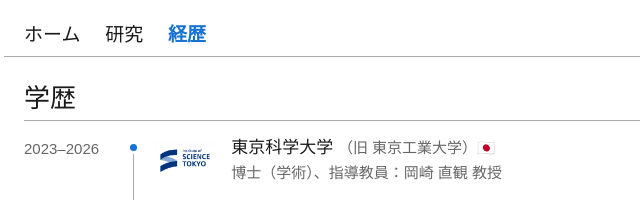
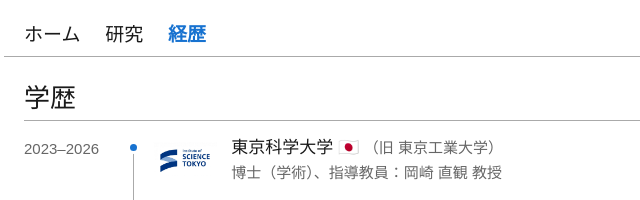
Before and after one commit to ryuryukke/ryuryukke.github.io, a plain HTML site: page cv.html in a window 1280 px wide. Both pictures are taken after a click on the button "EN/JA". Shown: the top 200 px of the page, 86-726 px from the left. Drawn offline with Linux system fonts and the light colour scheme; a web font is replaced by a local one.

Commit message:
Tidy flag position in CV Education

```diff
--- a/cv.html
+++ b/cv.html
@@ -48,9 +48,9 @@
                 <ul class="timeline">
                   <li><span class="tl-year">2023–2026</span>
                     <div class="tl-title"><img class="icon tl-logo" src="images/science_tokyo.jpg" alt="">
-                      <span class="en">Institute of Science Tokyo 🇯🇵<span class="tl-note">(formerly Tokyo Institute of
+                      <span class="en">Institute of Science Tokyo 🇯🇵 <span class="tl-note">(formerly Tokyo Institute of
                           Technology)</span></span>
-                      <span class="ja">東京科学大学 <span class="tl-note">（旧 東京工業大学）🇯🇵</span></span>
+                      <span class="ja">東京科学大学 🇯🇵 <span class="tl-note">（旧 東京工業大学）</span></span>
                     </div>
                     <div class="tl-meta"><span class="en">Ph.D. in Computer Science, Advisor: Prof. Naoaki
                         Okazaki</span><span class="ja">博士（学術）、指導教員：岡崎 直観 教授</span></div>
```
